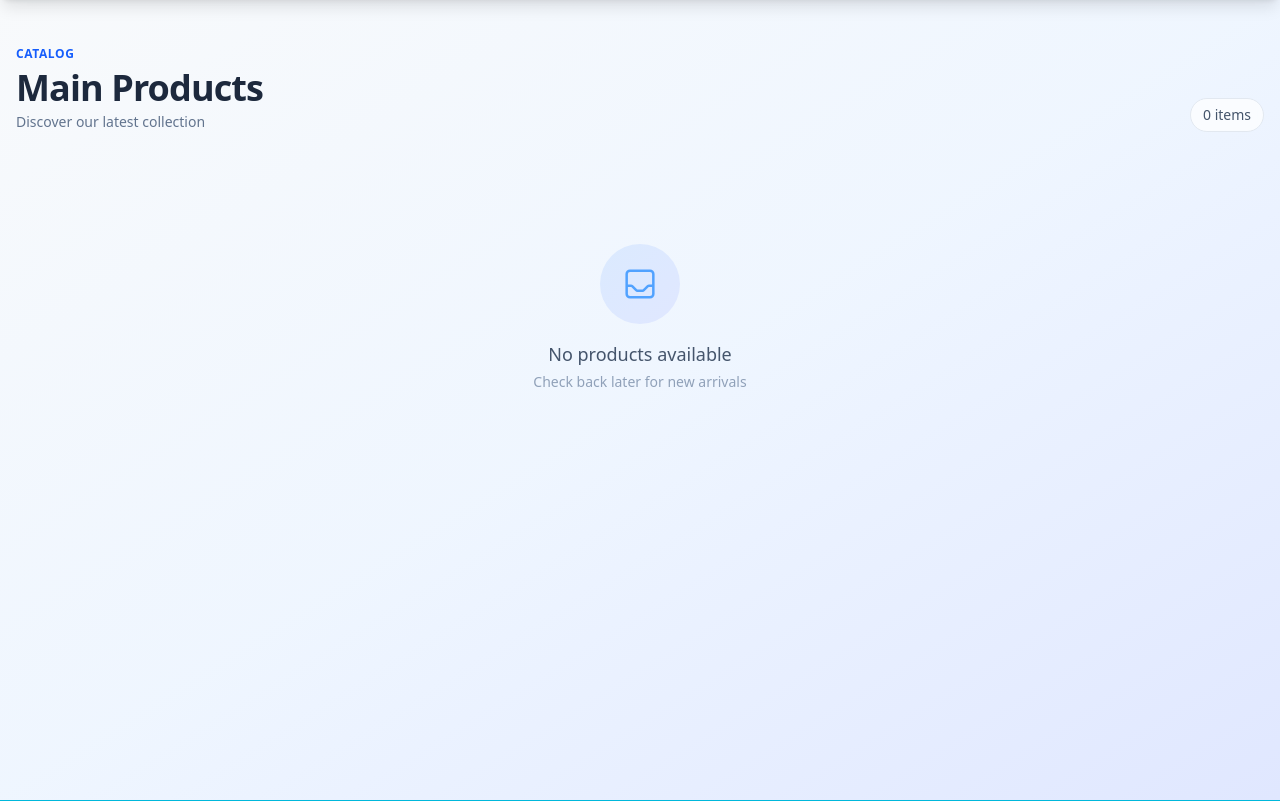
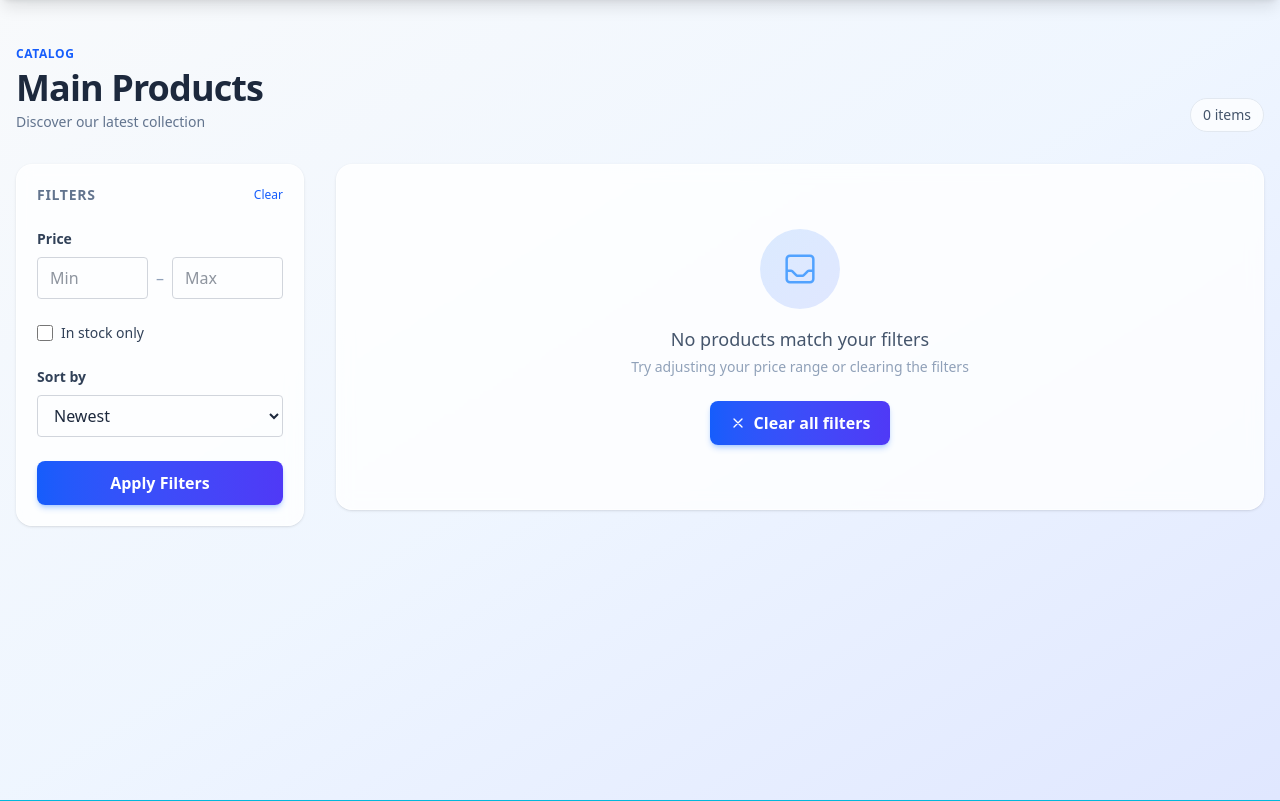
Before and after one commit to alirahmanianaraki/django-ecommerce, a Django app: page / in a window 1280 px wide. Shown: the part 114-915 px from the top of the page. Run offline with Django 5.2, Linux system fonts and the light colour scheme; data that the repository does not hold is empty; parts of the project's set-up code (start-up, migrations or seed data) failed here and were passed over; some libraries are stand-ins or nearby versions.

Commit message:
Filters added

```diff
--- /dev/null
+++ b/myapp/filters.py
@@ -0,0 +1,58 @@
+def apply_product_filters(request, queryset, default_sort='newest', allow_relevance=False):
+    raw_min = request.GET.get('min_price', '').strip()
+    raw_max = request.GET.get('max_price', '').strip()
+    raw_in_stock = request.GET.get('in_stock', '')
+    raw_sort = request.GET.get('sort', '')
+
+    min_price = None
+    max_price = None
+    in_stock = raw_in_stock == '1'
+
+    try:
+        if raw_min:
+            min_price = float(raw_min)
+            if min_price < 0:
+                min_price = None
+    except (ValueError, TypeError):
+        min_price = None
+
+    try:
+        if raw_max:
+            max_price = float(raw_max)
+            if max_price < 0:
+                max_price = None
+    except (ValueError, TypeError):
+        max_price = None
+
+    if min_price is not None and max_price is not None and min_price > max_price:
+        min_price, max_price = max_price, min_price
+
+    if min_price is not None:
+        queryset = queryset.filter(price__gte=min_price)
+    if max_price is not None:
+        queryset = queryset.filter(price__lte=max_price)
+    if in_stock:
+        queryset = queryset.filter(stock__gt=0)
+
+    # Sorting
+    SORT_OPTIONS = {
+        'price_low': 'price',
+        'price_high': '-price',
+        'newest': '-id',
+        'oldest': 'id',
+    }
+    if allow_relevance:
+        SORT_OPTIONS['relevance'] = '-rank'
+    chosen_sort = raw_sort or default_sort
+    sort_field = SORT_OPTIONS.get(chosen_sort, '-id')
+    queryset = queryset.order_by(sort_field)
+
+    context = {
+        'min_price': raw_min,
+        'max_price': raw_max,
+        'in_stock': in_stock,
+        'sort': chosen_sort,
+        'allow_relevance': allow_relevance
+    }
+
+    return queryset, context
--- a/myapp/templates/myapp/index.html
+++ b/myapp/templates/myapp/index.html
@@ -12,12 +12,24 @@
                 <p class="text-slate-500 text-sm mt-1">Discover our latest collection</p>
             </div>
             <span class="text-sm font-medium text-slate-600 bg-white/70 backdrop-blur px-3 py-1.5 rounded-full border border-slate-200">
-                {{ products|length }} items
+                {{ products|length }} item{{ products|length|pluralize }}
             </span>
         </div>
 
-        <!-- Grid -->
-        <div class="grid grid-cols-1 sm:grid-cols-2 md:grid-cols-3 lg:grid-cols-4 gap-6">
+        <!-- Two-column layout: sidebar + grid -->
+        <div class="grid grid-cols-1 lg:grid-cols-4 gap-8">
+
+            <!-- LEFT: Filter Sidebar -->
+            <aside class="lg:col-span-1">
+                <div class="lg:sticky lg:top-24">
+                    {% include 'myapp/partials/filter_sidebar.html' %}
+                </div>
+            </aside>
+
+            <!-- RIGHT: Product Grid -->
+            <section class="lg:col-span-3">
+                {% if products %}
+                    <div class="grid grid-cols-1 sm:grid-cols-2 xl:grid-cols-3 gap-6">
                         {% for product in products %}
                         <a href="{{ product.get_absolute_url }}"
                            class="group relative bg-white/80 backdrop-blur-sm rounded-2xl overflow-hidden border border-white/60 hover:border-blue-300 shadow-sm hover:shadow-2xl hover:shadow-blue-200/60 transition-all duration-300 hover:-translate-y-1.5">
@@ -49,11 +61,7 @@
                                              {% else %}
                                                  bg-red-500/90 text-white
                                              {% endif %}">
-                        {% if product.stock > 0 %}
-                            In Stock
-                        {% else %}
-                            Sold Out
-                        {% endif %}
+                                    {% if product.stock > 0 %}In Stock{% else %}Sold Out{% endif %}
                                 </span>
                             </div>
 
@@ -74,8 +82,7 @@
                                         </p>
                                     </div>
                                     <span class="w-9 h-9 rounded-full bg-gradient-to-br from-blue-500 to-indigo-600 flex items-center justify-center shadow-md shadow-blue-500/30 group-hover:scale-110 transition-transform">
-                            <svg class="w-4 h-4 text-white"
-                                 fill="none" stroke="currentColor" viewBox="0 0 24 24">
+                                        <svg class="w-4 h-4 text-white" fill="none" stroke="currentColor" viewBox="0 0 24 24">
                                             <path stroke-linecap="round" stroke-linejoin="round" stroke-width="2.5"
                                                   d="M14 5l7 7m0 0l-7 7m7-7H3"/>
                                         </svg>
@@ -83,19 +90,33 @@
                                 </div>
                             </div>
                         </a>
+                        {% endfor %}
+                    </div>
 
-            {% empty %}
-            <div class="col-span-full text-center py-20">
+                {% else %}
+                    <!-- Empty State -->
+                    <div class="bg-white/80 backdrop-blur-sm rounded-2xl border border-white/60 shadow-sm p-16 text-center">
                         <div class="w-20 h-20 mx-auto rounded-full bg-gradient-to-br from-blue-100 to-indigo-100 flex items-center justify-center mb-4">
                             <svg class="w-10 h-10 text-blue-400" fill="none" stroke="currentColor" viewBox="0 0 24 24">
                                 <path stroke-linecap="round" stroke-linejoin="round" stroke-width="1.5"
                                       d="M20 13V6a2 2 0 00-2-2H6a2 2 0 00-2 2v7m16 0v5a2 2 0 01-2 2H6a2 2 0 01-2-2v-5m16 0h-2.586a1 1 0 00-.707.293l-2.414 2.414a1 1 0 01-.707.293h-3.172a1 1 0 01-.707-.293l-2.414-2.414A1 1 0 006.586 13H4"/>
                             </svg>
                         </div>
-                <p class="text-slate-600 text-lg font-medium">No products available</p>
-                <p class="text-slate-400 text-sm mt-1">Check back later for new arrivals</p>
+                        <p class="text-slate-600 text-lg font-medium">No products match your filters</p>
+                        <p class="text-slate-400 text-sm mt-1">Try adjusting your price range or clearing the filters</p>
+                        <a href="{% url 'myapp:index' %}"
+                           class="inline-flex items-center gap-2 mt-6 px-5 py-2.5 rounded-lg
+                                  bg-gradient-to-r from-blue-600 to-indigo-600 text-white font-semibold
+                                  shadow-md shadow-blue-500/30 hover:shadow-lg hover:-translate-y-0.5
+                                  transition-all duration-300">
+                            <svg class="w-4 h-4" fill="none" stroke="currentColor" viewBox="0 0 24 24" stroke-width="2">
+                                <path stroke-linecap="round" stroke-linejoin="round" d="M6 18L18 6M6 6l12 12"/>
+                            </svg>
+                            Clear all filters
+                        </a>
                     </div>
-            {% endfor %}
+                {% endif %}
+            </section>
         </div>
     </div>
 </div>
--- /dev/null
+++ b/myapp/templates/myapp/partials/filter_sidebar.html
@@ -0,0 +1,72 @@
+<!-- myapp/templates/myapp/partials/filter_sidebar.html -->
+
+<form method="get" action=""
+      class="bg-white/80 backdrop-blur-sm rounded-2xl border border-white/60 shadow-sm p-5 space-y-6">
+
+    <!-- ✅ Preserve search query across filter submissions -->
+    {% if request.GET.q %}
+    <input type="hidden" name="q" value="{{ request.GET.q }}">
+    {% endif %}
+
+    <!-- Header -->
+    <div class="flex items-center justify-between">
+        <h2 class="text-sm font-semibold uppercase tracking-wider text-slate-500">Filters</h2>
+        <a href="{{ request.path }}{% if request.GET.q %}?q={{ request.GET.q }}{% endif %}"
+           class="text-xs font-medium text-blue-600 hover:underline">
+            Clear
+        </a>
+    </div>
+
+    <!-- Price Range -->
+    <div>
+        <h3 class="text-sm font-semibold text-slate-700 mb-2">Price</h3>
+        <div class="flex items-center gap-2">
+            <input type="number" name="min_price" value="{{ min_price }}"
+                   placeholder="Min" min="0"
+                   class="w-full px-3 py-2 border border-gray-300 rounded
+                          focus:outline-none focus:ring-2 focus:ring-blue-500">
+            <span class="text-slate-400">–</span>
+            <input type="number" name="max_price" value="{{ max_price }}"
+                   placeholder="Max" min="0"
+                   class="w-full px-3 py-2 border border-gray-300 rounded
+                          focus:outline-none focus:ring-2 focus:ring-blue-500">
+        </div>
+    </div>
+
+    <!-- In Stock -->
+    <div>
+        <label class="flex items-center gap-2 cursor-pointer">
+            <input type="checkbox" name="in_stock" value="1"
+                   {% if in_stock %}checked{% endif %}
+                   class="w-4 h-4 rounded border-gray-300 text-blue-600
+                          focus:ring-blue-500">
+            <span class="text-sm text-slate-700">In stock only</span>
+        </label>
+    </div>
+
+    <!-- Sort -->
+    <div>
+        <h3 class="text-sm font-semibold text-slate-700 mb-2">Sort by</h3>
+        <select name="sort"
+                class="w-full px-3 py-2 border border-gray-300 rounded
+                       focus:outline-none focus:ring-2 focus:ring-blue-500">
+            {# ✅ Show Relevance only when the caller allows it (search page) #}
+            {% if allow_relevance %}
+            <option value="relevance" {% if sort == 'relevance' %}selected{% endif %}>Relevance</option>
+            {% endif %}
+            <option value="newest"     {% if sort == 'newest' %}selected{% endif %}>Newest</option>
+            <option value="oldest"     {% if sort == 'oldest' %}selected{% endif %}>Oldest</option>
+            <option value="price_low"  {% if sort == 'price_low' %}selected{% endif %}>Price: Low to High</option>
+            <option value="price_high" {% if sort == 'price_high' %}selected{% endif %}>Price: High to Low</option>
+        </select>
+    </div>
+
+    <!-- Submit -->
+    <button type="submit"
+            class="w-full py-2.5 rounded-lg bg-gradient-to-r from-blue-600 to-indigo-600
+                   text-white font-semibold shadow-md shadow-blue-500/30
+                   hover:shadow-lg hover:shadow-blue-500/40 hover:-translate-y-0.5
+                   transition-all duration-300">
+        Apply Filters
+    </button>
+</form>
--- a/myapp/views.py
+++ b/myapp/views.py
@@ -8,14 +8,17 @@ from django.contrib.postgres.search import (
 import re
 from django.db.models import F, Q
 from .models import ProductImage, Product, Tag
+from .filters import apply_product_filters
 
 # Create your views here.
 def index(request):
-    products = Product.objects.all()
-    return render(request, 'myapp/index.html',
-                  {
-                      'products': products,
-                  })
+    base_queryset = Product.objects.all()
+    products, filter_context = apply_product_filters(request, base_queryset)
+    context = {
+        'products': products,
+        **filter_context
+    }
+    return render(request, 'myapp/index.html', context)
 
 def detail(request, slug):
     product = get_object_or_404(Product,
@@ -40,7 +43,7 @@ def search(request):
 
     query = request.GET.get('q', '').strip()
     query = re.sub(r'[\x00-\x08\x0b-\x1f\x7f]', '', query)
-    results = Product.objects.none()
+    base_queryset = Product.objects.none()
     error = None
 
     # Cap length
@@ -53,20 +56,22 @@ def search(request):
     elif query:
         search_query = SearchQuery(query, config='english')
 
-        results = (
+        base_queryset = (
             Product.objects
             .annotate(
                 rank=SearchRank(F('search_vector'), search_query),
                 similarity=TrigramSimilarity('title', query),
             )
             .filter(Q(rank__gte=0.1) | Q(similarity__gt=0.2))
-            .order_by('-rank', '-similarity')
             .distinct()
         )
+
+    results, filter_context = apply_product_filters(request, base_queryset, default_sort='relevance', allow_relevance=True)
 
     return render(request, 'myapp/search.html',
                   {
                       'query': query,
                       'results': results,
-                      'error': error
+                      'error': error,
+                      **filter_context,
                   })
```
Also changed, not shown: myapp/templates/myapp/search.html (+38 -73 lines). Lines whose indentation alone changed are shown as unchanged.
